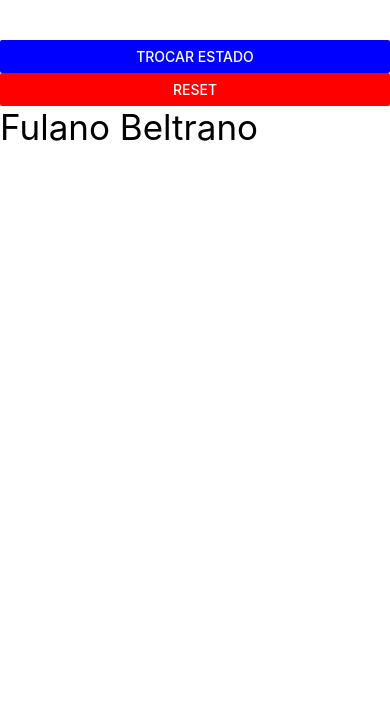
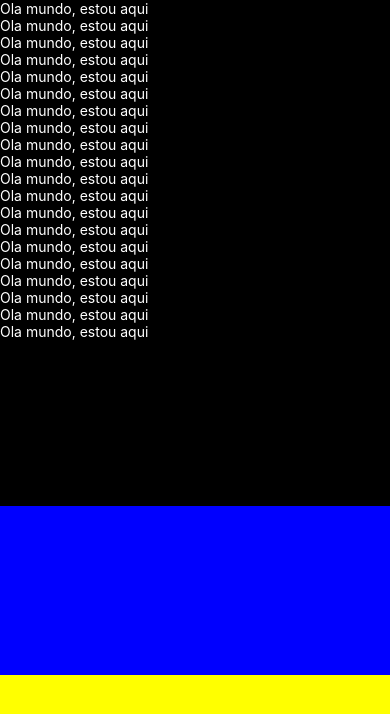
Before and after one commit to c4tom/cursoRN_zero-avancado, a React Native app: screen / in a window 390 px wide. Shown: the top 714 px of the page. Built offline with nearby package versions, Linux system fonts and the light colour scheme.

Commit message:
Tamanhos Dinamicos/Fixos com Flex (Aula  16)

```diff
--- a/App.js
+++ b/App.js
@@ -1,41 +1,39 @@
 import React, { Component } from "react";
-import { View, Text, Image, Button, StyleSheet } from "react-native";
+import { View, Text } from "react-native";
 
 class App extends React.Component {
-
-    constructor(props) {
-        super(props);
-        this.state = {
-            nome: 'Fulano Beltrano'
-        };
-
-        this.trocarEstado = this.trocarEstado.bind(this);
-    }
-
-    trocarEstado(nome){
-        this.setState({
-            nome: nome
-        })
-    }
-
+    // https://reactnative.dev/docs/flexbox?language=typescript#align-content
     render() {
         return(
-            <View style={styles.container}>
-                <Button color={'blue'} title="Trocar Estado" onPress={() => this.trocarEstado('Beltrano da Silva')} />
-                <Button color={'red'} title="Reset" onPress={() => this.trocarEstado('')} />
-                <Text style={styles.nome}>{this.state.nome}</Text>
+            <View style={{flex:1}}>
+                <View style={{flex:3, backgroundColor:'black'}}>
+                    <Text style={{color: 'white'}}>Ola mundo, estou aqui</Text>
+                    <Text style={{color: 'white'}}>Ola mundo, estou aqui</Text>
+                    <Text style={{color: 'white'}}>Ola mundo, estou aqui</Text>
+                    <Text style={{color: 'white'}}>Ola mundo, estou aqui</Text>
+                    <Text style={{color: 'white'}}>Ola mundo, estou aqui</Text>
+                    <Text style={{color: 'white'}}>Ola mundo, estou aqui</Text>
+                    <Text style={{color: 'white'}}>Ola mundo, estou aqui</Text>
+                    <Text style={{color: 'white'}}>Ola mundo, estou aqui</Text>
+                    <Text style={{color: 'white'}}>Ola mundo, estou aqui</Text>
+                    <Text style={{color: 'white'}}>Ola mundo, estou aqui</Text>
+                    <Text style={{color: 'white'}}>Ola mundo, estou aqui</Text>
+                    <Text style={{color: 'white'}}>Ola mundo, estou aqui</Text>
+                    <Text style={{color: 'white'}}>Ola mundo, estou aqui</Text>
+                    <Text style={{color: 'white'}}>Ola mundo, estou aqui</Text>
+                    <Text style={{color: 'white'}}>Ola mundo, estou aqui</Text>
+                    <Text style={{color: 'white'}}>Ola mundo, estou aqui</Text>
+                    <Text style={{color: 'white'}}>Ola mundo, estou aqui</Text>
+                    <Text style={{color: 'white'}}>Ola mundo, estou aqui</Text>
+                    <Text style={{color: 'white'}}>Ola mundo, estou aqui</Text>
+                    <Text style={{color: 'white'}}>Ola mundo, estou aqui</Text>
+
+                </View>
+                <View style={{flex:1, backgroundColor:'blue'}}/>
+                <View style={{flex:1, backgroundColor:'yellow'}}/>
             </View>
         )
     }
 }
 
-const styles = StyleSheet.create({
-    container: {
-        marginTop: 40
-    },
-    nome: {
-        fontSize: 35
-    }
-});
-
 export default App;
```
